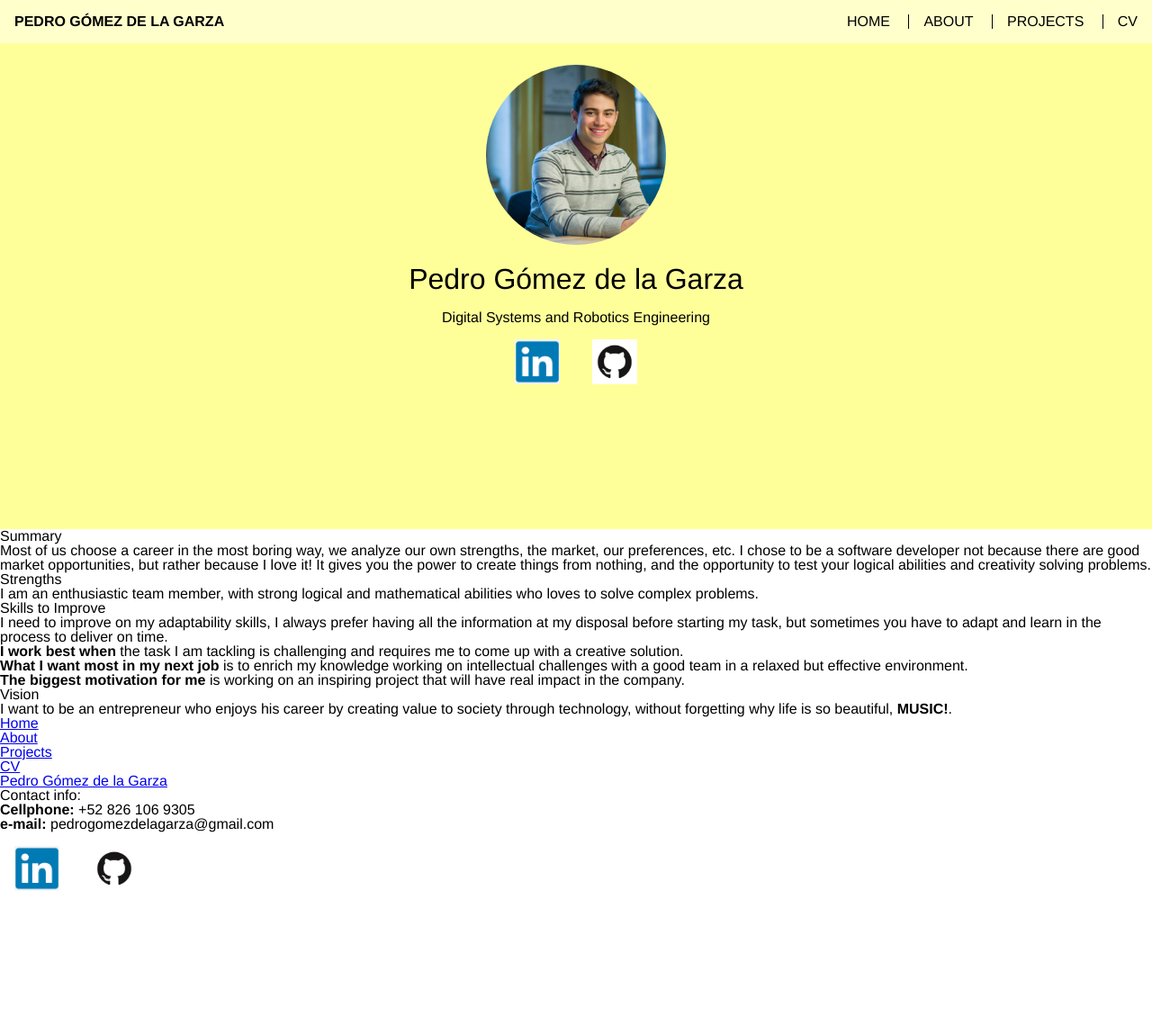
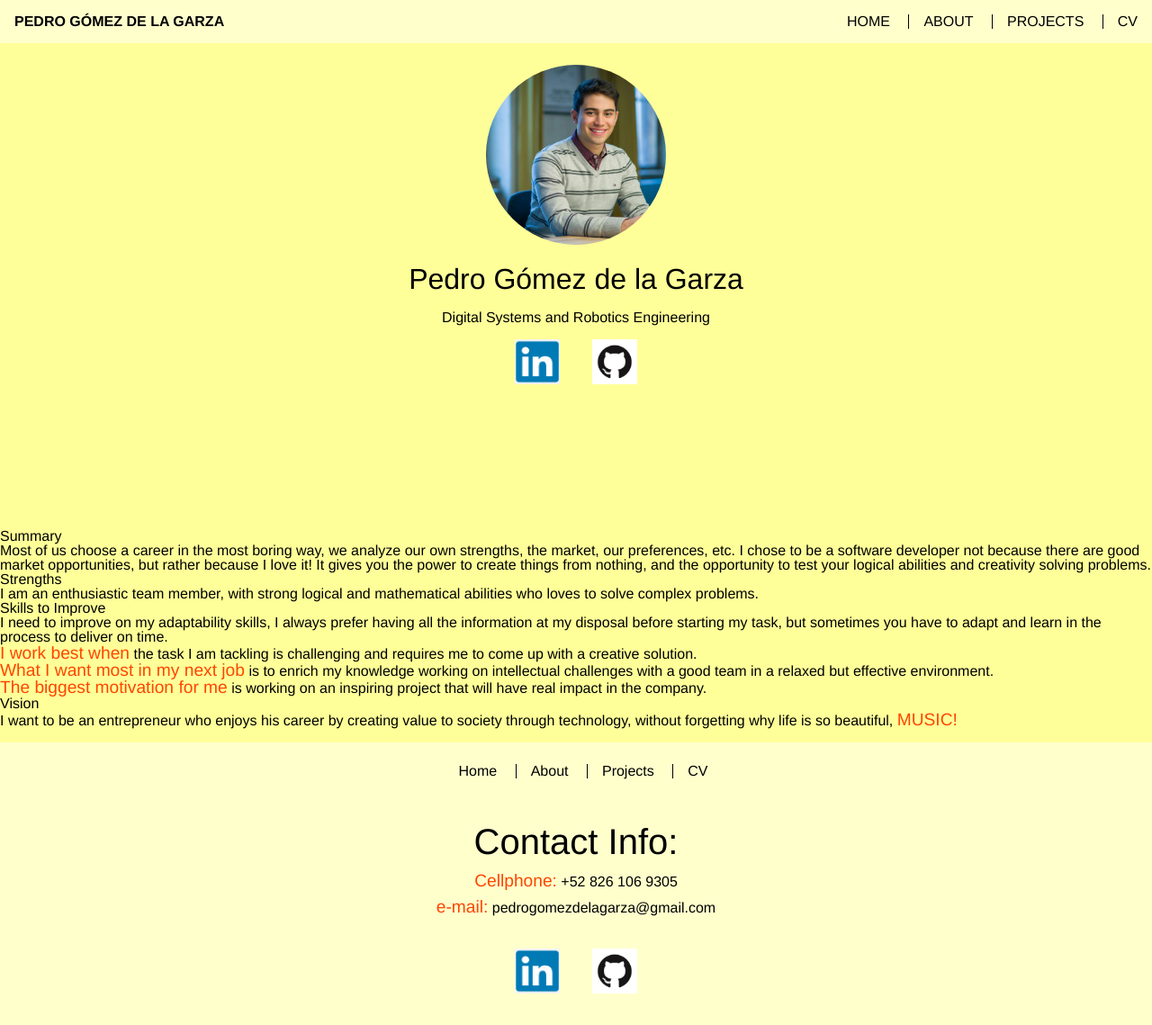
Before and after one commit to pedrog1997/pedrogomez, a Jekyll site: the page built from index.html, in a window 1280 px wide. Shown: the whole page at 90% size. Built offline with Jekyll 4.4.1, drawn with Linux system fonts in a browser that asks for light colours; before the commit the page ends 1009 px from its top, so only the background shows below that.

Commit message:
Style footer

```diff
--- a/_includes/footer.html
+++ b/_includes/footer.html
@@ -1,17 +1,20 @@
-<header>
+<footer>
   <div class="footer">
+    <div class="footer-menu">
       <ul class="footer-links">
         <li><a href="/pedrogomez">Home</a></li>
         <li><a href="/pedrogomez/about">About</a></li>
         <li><a href="/pedrogomez/projects">Projects</a></li>
         <li><a href="/pedrogomez/cv">CV</a></li>
       </ul>
-      <h1><a href="/pedrogomez">Pedro Gómez de la Garza</a></h1>
-      <h2>Contact info:</h2>
+    </div>
+    <div class="contact">
+      <h2>Contact Info:</h2>
       <ul class="contact-info">
         <li><p><strong>Cellphone:</strong> +52 826 106 9305</p></li>
         <li><p><strong>e-mail:</strong> pedrogomezdelagarza@gmail.com</p></li>
       </ul>
+    </div>
     <ul class="social-links">
       <li>
         <a href="https://www.linkedin.com/in/pedro-g%C3%B3mez-de-la-garza/">
@@ -27,4 +30,4 @@
       </li>
     </ul>
   </div>
-  </header>
+</footer>
--- a/_layouts/default.html
+++ b/_layouts/default.html
@@ -3,14 +3,14 @@
   <head>
     <meta charset="utf-8" />
     <title>Pedro Gómez de la Garza</title>
-
+    <!--
       <link rel="stylesheet" type="text/css" href="https://pedrog1997.github.io/pedrogomez/css/reset.css"/>
       <link rel="stylesheet" type="text/css" href="https://pedrog1997.github.io/pedrogomez/css/main.css"/>
+    -->
 
-    <!--
       <link rel="stylesheet" type="text/css" href="css/reset.css">
       <link rel="stylesheet" type="text/css" href="css/main.css">
-    -->
+
   </head>
   <body>
     {% include header.html %}
--- a/css/main.css
+++ b/css/main.css
@@ -1,6 +1,12 @@
 /* GLOBAL STYLES */
 body {
   font-family: Helvetica, arial, sans;
+  background-color: #ffff99;
+}
+strong {
+  font-size: 1.2em;
+  font-weight: normal;
+  color: orangered;
 }
 ul {
   list-style-type: none;
@@ -37,9 +43,45 @@ ul {
   padding-left: 1em;
 }
 
+/* FOOTER STYLES */
+.footer {
+  background-color: #ffffcc;
+  text-align: center;
+  padding-bottom: 1em;
+}
+.footer-menu {
+  margin-top: 1em;
+  padding: 1.5em;
+}
+.footer-links a {
+  color: #000;
+  text-decoration: none;
+}
+.footer-links a:hover,
+.footer-links a:active {
+  color: orangered;
+}
+.footer-links > li {
+  display: inline-block;
+  margin-left: 1em;
+}
+.footer-links > li ~ li {
+  border-left: 1px solid black;
+  padding-left: 1em;
+}
+
+/* CONTACT INFO */
+.contact {
+  margin: 1em;
+  text-align: center;
+  line-height: 1.5;
+}
+.contact h2 {
+  font-size: 2.5em;
+}
+
 /* HERO STYLES */
 .hero {
-  background-color: #ffff99;
   box-sizing: border-box;
   height: 60vh;
   padding: 1.5em;
--- a/index.html
+++ b/index.html
@@ -78,7 +78,7 @@ layout: default
     <p>
       I want to be an entrepreneur who enjoys his career by creating value to society
       through technology,
-      without forgetting why life is so beautiful, <strong>MUSIC!</strong>.
+      without forgetting why life is so beautiful, <strong>MUSIC!</strong>
     </p>
   </div>
 </div>
```
Also changed, not shown: 6 other files. Lines whose indentation alone changed are shown as unchanged.
